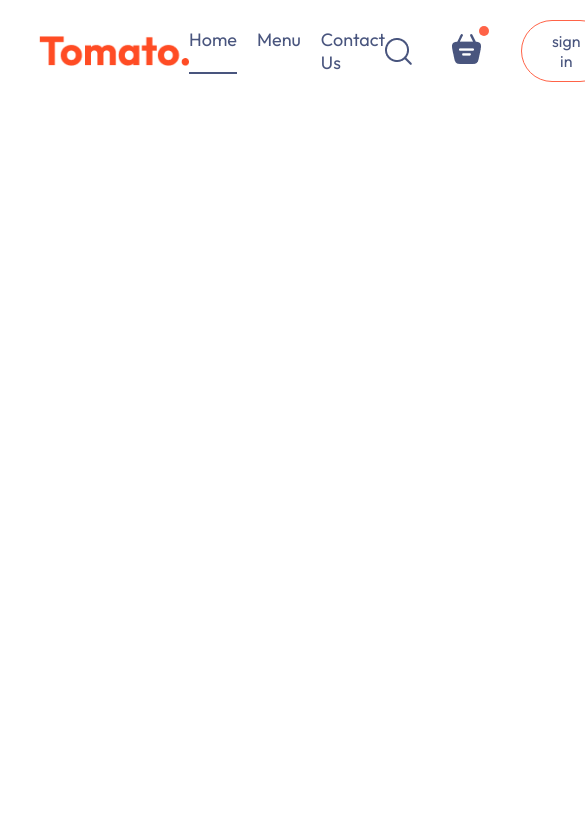
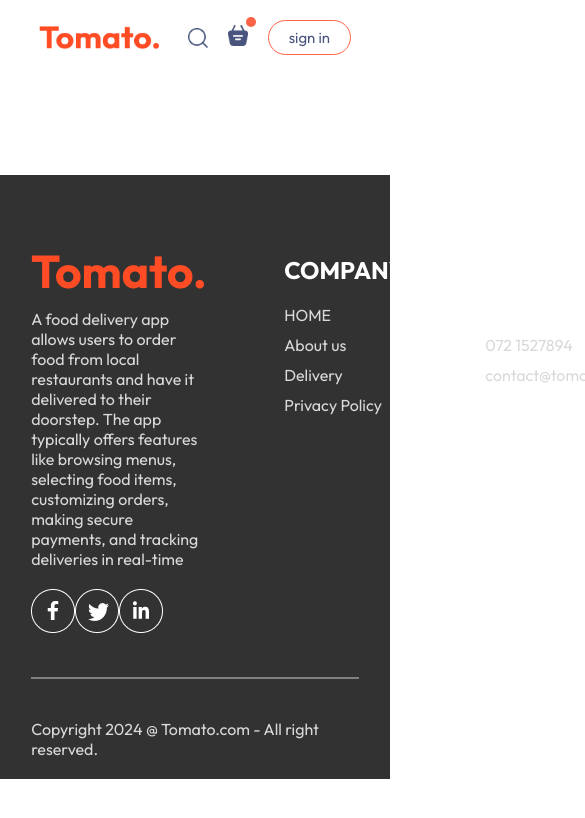
Before and after one commit to ShaniGamage/FoodDelivery, a React (Create React App) app in the folder food_delivery/: page /order in a window 390 px wide. Shown: the top 818 px of the page, 585 px wide, since content can reach past the window. Built offline with nearby package versions, Linux system fonts and the light colour scheme.

Commit message:
add
create footer component and navbar mobile responsiveness

```diff
--- a/food_delivery/src/App.js
+++ b/food_delivery/src/App.js
@@ -6,11 +6,12 @@
 import Home from './pages/Home/Home'
 import Cart from './pages/Cart/Cart'
 import PlaceOrder from './pages/PlaceOrder/PlaceOrder';
-
+import Footer from './components/Footer/Footer';
 
 
 function App() {
   return (
+    <>
     <div className="app">
       <Navbar/>
       <Routes>
@@ -19,6 +20,8 @@
         <Route path='/order' element={<PlaceOrder/>}></Route>
       </Routes>
     </div>
+    <Footer/>
+    </>
   );
 }
 
--- /dev/null
+++ b/food_delivery/src/components/Footer/Footer.css
@@ -0,0 +1,48 @@
+.footer{
+    color:#d9d9d9;
+    background-color:#323232;
+    display:flex;
+    flex-direction:column;
+    align-items:center;
+    gap:20px;
+    padding:20px 8vw;
+    padding-top:80px;
+    margin-top:100px;
+}
+
+.footer-content{
+    width:100%;
+    display:grid;
+    grid-template-columns: 2fr 1fr 1fr;
+    gap:80px;
+}
+
+.footer-content-left,.footer-content-center,.footer-content-right{
+    display:flex;
+    flex-direction: column;
+    align-items: start;
+    gap:20px;
+}
+
+.footer-content-left li,.footer-content-center li,.footer-content-right li{
+    list-style: none;
+    margin-bottom: 10px;
+    cursor:pointer;
+}
+
+.footer-content-center h2,.footer-content-right h2{
+    color:white;
+}
+
+.footer-social-icon img{
+    width:40px;
+    margin-right: 15px;
+}
+
+.footer hr{
+    width:100%;
+    height: 2px;
+    margin:20px 0;
+    background-color: gray;
+    border:none;
+}
--- /dev/null
+++ b/food_delivery/src/components/Footer/Footer.jsx
@@ -0,0 +1,43 @@
+import React from 'react'
+import'./Footer.css'
+import {assets} from '../../frontend_assets/assets'
+
+const Footer = () => {
+  return (
+    <div className="footer" id="footer">
+      <div className="footer-content">
+        <div className="footer-content-left">
+            <img src={assets.logo} alt=""/>
+            <p>
+                A food delivery app allows users to order food from local restaurants and have it delivered to their doorstep. The app typically offers features like browsing menus, selecting food items, customizing orders, making secure payments, and tracking deliveries in real-time
+            </p>
+            <div className="footer-social-icons">
+              <img src={assets.facebook_icon} alt="" />
+              <img src={assets.twitter_icon} alt="" />
+              <img src={assets.linkedin_icon} alt="" />
+            </div>
+        </div>
+        <div className="footer-content-center">
+            <h2>COMPANY</h2>
+            <ul>
+                <li>HOME</li>
+                <li>About us</li>
+                <li>Delivery</li>
+                <li>Privacy Policy</li>
+            </ul>
+        </div>
+        <div className="footer-content-right">
+        <h2>GET IN TOUCH</h2>
+            <ul>
+                <li>072 1527894</li>
+                <li>contact@tomato.com</li>
+            </ul>
+        </div>
+      </div>
+      <hr/>
+      <p className="footer-copyright">Copyright 2024 @ Tomato.com - All right reserved.</p>
+    </div>
+  )
+}
+
+export default Footer
--- a/food_delivery/src/components/Navbar/navbar.css
+++ b/food_delivery/src/components/Navbar/navbar.css
@@ -61,3 +61,57 @@
     top: -8px;
     right: -8px;
 }
+
+@media (max-width:1050px){
+    .navbar .logo{
+        width:140px;
+    }
+
+    .navbar-menu{
+        gap:20px;
+        font-size:17px;
+    }
+
+    .navbar-right{
+        gap:30px;
+    }
+
+    .navbar-right img{
+        width:22px;
+    }
+
+    .navbar-right button{
+        padding:8px 25px;
+    }
+}
+
+@media (max-width:900px){
+    .navbar .logo{
+        width:120px;
+    }
+
+    .navbar-menu{
+        gap:15px;
+        font-size:16px;
+    }
+
+    .navbar-right{
+        gap:20px;
+    }
+
+    .navbar-right img{
+        width:20px;
+    }
+
+    .navbar-right button{
+        padding:7px 20px;
+        font-size: 15px;
+    }
+}
+
+@media (max-width:750px){
+    .navbar-menu{
+        display:none;
+    }
+
+}
```
